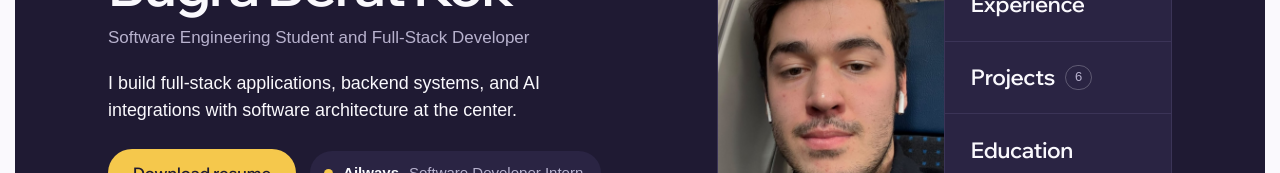
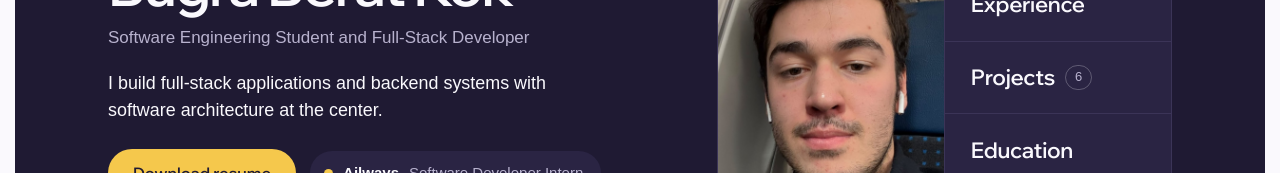
Before and after one commit to bugraberatkok/BugraBeratKokPortfolio, a Next.js app: page / in a window 1280 px wide. Shown: the part 234-407 px from the top of the page. Built offline with nearby package versions, Linux system fonts and the light colour scheme; no server answers; the database is empty; a web font is replaced by a local one.

Commit message:
Drop AI integrations from the hero tagline

```diff
--- a/locales/en.js
+++ b/locales/en.js
@@ -14,7 +14,7 @@ export const en = {
     "greeting": "Hi, I am",
     "name": "Buğra Berat Kök",
     "title": "Software Engineering Student and Full-Stack Developer",
-    "tagline": "I build full-stack applications, backend systems, and AI integrations with software architecture at the center.",
+    "tagline": "I build full-stack applications and backend systems with software architecture at the center.",
     "viewWork": "Explore projects",
     "downloadResume": "Download resume",
     "photoAlt": "Portrait of Buğra Berat Kök",
--- a/locales/tr.js
+++ b/locales/tr.js
@@ -14,7 +14,7 @@ export const tr = {
     "greeting": "Merhaba, ben",
     "name": "Buğra Berat Kök",
     "title": "Yazılım Mühendisliği Öğrencisi ve Full-Stack Geliştirici",
-    "tagline": "Yazılım mimarisini merkeze alarak full-stack uygulamalar, backend sistemleri ve yapay zekâ entegrasyonları geliştiriyorum.",
+    "tagline": "Yazılım mimarisini merkeze alarak full-stack uygulamalar ve backend sistemleri geliştiriyorum.",
     "viewWork": "Projeleri keşfet",
     "downloadResume": "Özgeçmişi indir",
     "photoAlt": "Buğra Berat Kök’ün fotoğrafı",
```
